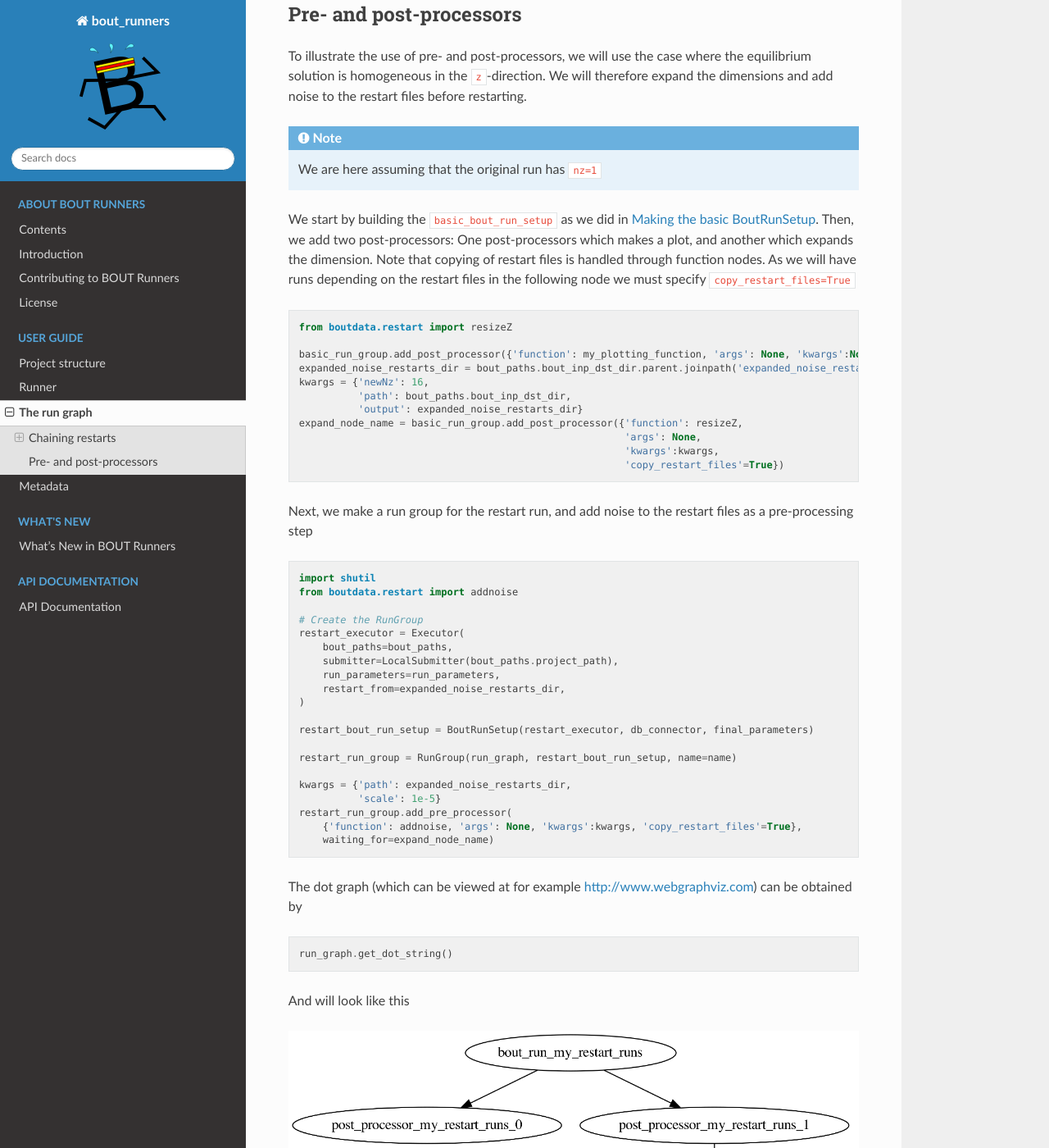
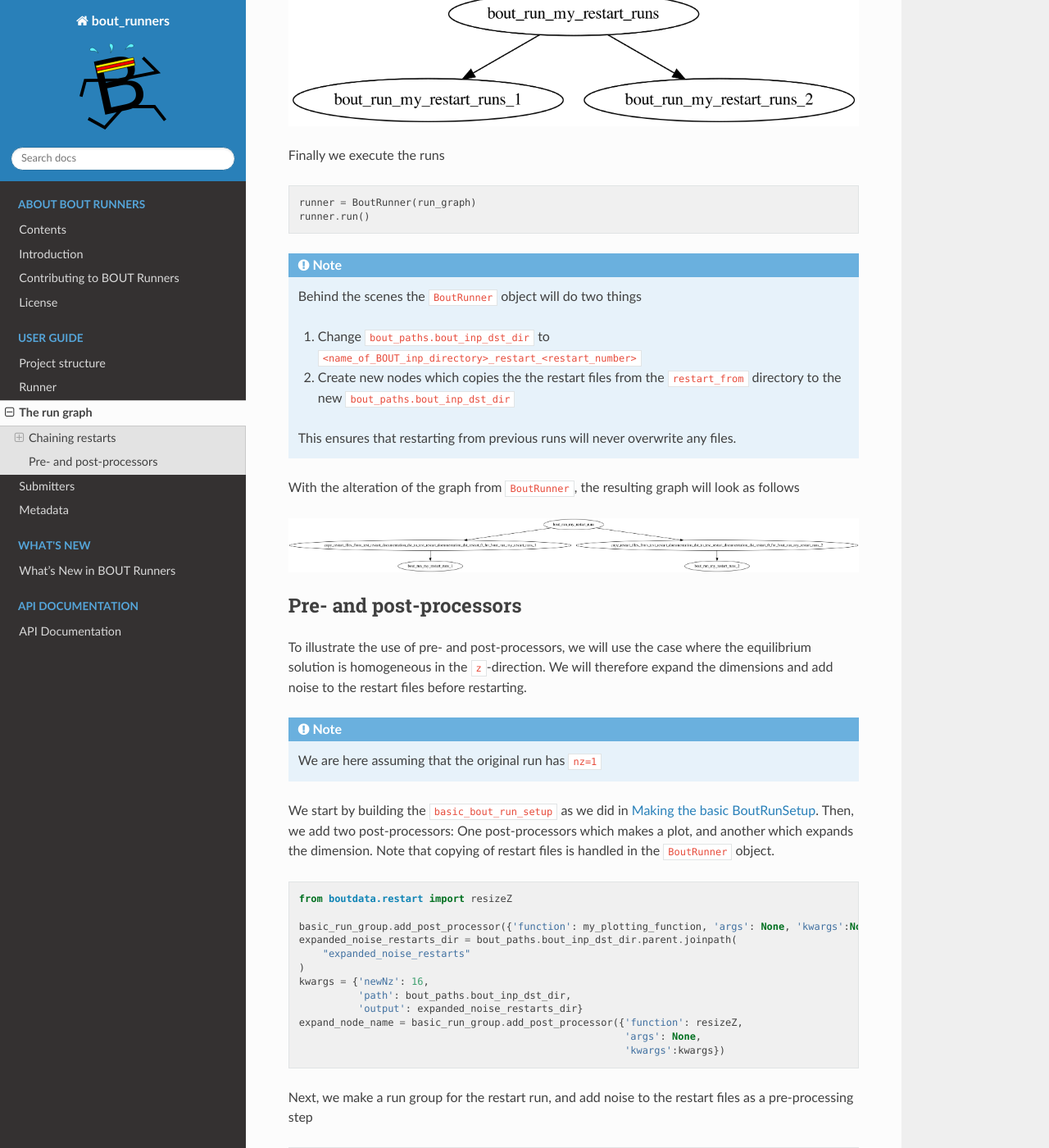
Before and after one commit to CELMA-project/bout_runners, a Sphinx documentation site: the page built from docs/source/examples/run_graph.rst, in a window 1280 px wide and 1400 px high, scrolled down 2702 px. Shown: the whole window at 82% size. Built offline with Sphinx 7.4.7 and the Read the Docs theme 2.0.0, drawn with Linux system fonts in a browser that asks for light colours; some of the changed text lies outside the part shown.

Commit message:
Updated documentation

```diff
--- a/CHANGELOG.rst
+++ b/CHANGELOG.rst
@@ -1,8 +1,8 @@
 BOUT Runners' changelog
-=======================
+***********************
 
-What's new in BOUT Runners 2.0
-------------------------------
+What's new in BOUT Runners 2.0.0
+================================
 Release date: TBA
 
 * Foo
--- a/docs/source/examples/run_graph.rst
+++ b/docs/source/examples/run_graph.rst
@@ -11,7 +11,12 @@
 
 The ``RunGraph`` is the directed acyclic graph that ``BoutRunners`` will execute.
 It's nodes contains instructions to be executed, whereas the edges describes it's dependencies.
-The execution of all nodes pointing to a specific node must successfully complete before the instructions of the specific node is to be be submitted.
+The execution of a node will not start until it's dependencies (i.e. nodes with edges directed towards the node under consideration) has successfully completed.
+For more details see :ref:`submitters<submitters>`
+
+``RunGraph`` is at a lower abstraction level than ``RunGroup``.
+Thus everything you can do through ``RunGroup`` you could do through the ``RunGraph``.
+However, the ``RunGroup`` automates the naming, the adding of nodes (with the appropriate ``submitter``) and the adding of edges.
 
 .. _ChainRestarts:
 
@@ -82,19 +87,28 @@
         run_parameters=run_parameters,
         restart_from=bout_paths.bout_inp_dst_dir,
     )
+    file_state_restorer.add(
+        restart_executor.bout_paths.bout_inp_dst_dir, force_mark_removal=True
+    )
 
-    restart_bout_run_setup = BoutRunSetup(restart_executor, db_connector, final_parameters)
+    restart_bout_run_setup = BoutRunSetup(
+        restart_executor, db_connector, final_parameters
+    )
 
-    RunGroup(run_graph, restart_bout_run_setup, name=name, waiting_for=basic_run_group.bout_run_node_name)
+    RunGroup(
+        run_graph,
+        restart_bout_run_setup,
+        name=name,
+        waiting_for=basic_run_group.bout_run_node_name,
+    )
 
 and the restart where we are changing the parameters are changing
 
 
 .. code:: python
 
-    new_run_parameters = RunParameters({'solver': {'adams_moulton': True}})
-    new_final_parameters = FinalParameters(default_parameters,
-                                           run_parameters)
+    new_run_parameters = RunParameters({"solver": {"adams_moulton": True}})
+    new_final_parameters = FinalParameters(default_parameters, run_parameters)
 
     restart_with_changing_parameters_executor = Executor(
         bout_paths=bout_paths,
@@ -102,10 +116,21 @@
         run_parameters=new_run_parameters,
         restart_from=bout_paths.bout_inp_dst_dir,
     )
+    file_state_restorer.add(
+        restart_with_changing_parameters_executor.bout_paths.bout_inp_dst_dir,
+        force_mark_removal=True,
+    )
 
-    BoutRunSetup(restart_with_changing_parameters_executor, db_connector, new_final_parameters)
+    BoutRunSetup(
+        restart_with_changing_parameters_executor, db_connector, new_final_parameters
+    )
 
-    RunGroup(run_graph, restart_bout_run_setup, name=name, waiting_for=basic_run_group.bout_run_node_name)
+    RunGroup(
+        run_graph,
+        restart_bout_run_setup,
+        name=name,
+        waiting_for=basic_run_group.bout_run_node_name,
+    )
 
 The dot graph (which can be viewed at for example http://www.webgraphviz.com) can be obtained by
 
@@ -126,11 +151,22 @@
 
 .. note::
 
-    The code above will not overwrite any files.
-    The new dump files can be found in the directory ``<name_of_BOUT_inp_directory>_restart_<restart_number>``.
+    Behind the scenes the ``BoutRunner`` object will do two things
+
+    1. Change ``bout_paths.bout_inp_dst_dir`` to ``<name_of_BOUT_inp_directory>_restart_<restart_number>``
+    2. Create new nodes which copies the the restart files from the ``restart_from`` directory to the new ``bout_paths.bout_inp_dst_dir``
+
+    This ensures that restarting from previous runs will never overwrite any files.
+
+With the alteration of the graph from ``BoutRunner``, the resulting graph will look as follows
+
+|restart_graph_full|
 
 .. |restart_graph| image:: https://raw.githubusercontent.com/CELMA-project/bout_runners/master/docs/source/_static/restart_graph.png
     :alt: Graph of chained restarts
+
+.. |restart_graph_full| image:: https://raw.githubusercontent.com/CELMA-project/bout_runners/master/docs/source/_static/restart_graph_full.png
+    :alt: Graph of chained restarts with alterations from BoutRunners
 
 Pre- and post-processors
 ========================
@@ -145,22 +181,22 @@
 
 We start by building the ``basic_bout_run_setup`` as we did in :ref:`Making the basic BoutRunSetup<basicBoutRunSetup>`.
 Then, we add two post-processors: One post-processors which makes a plot, and another which expands the dimension.
-Note that copying of restart files is handled through function nodes.
-As we will have runs depending on the restart files in the following node we must specify ``copy_restart_files=True``
+Note that copying of restart files is handled in the ``BoutRunner`` object.
 
 .. code:: python
 
     from boutdata.restart import resizeZ
 
     basic_run_group.add_post_processor({'function': my_plotting_function, 'args': None, 'kwargs':None})
-    expanded_noise_restarts_dir = bout_paths.bout_inp_dst_dir.parent.joinpath('expanded_noise_restarts')
+    expanded_noise_restarts_dir = bout_paths.bout_inp_dst_dir.parent.joinpath(
+        "expanded_noise_restarts"
+    )
     kwargs = {'newNz': 16,
               'path': bout_paths.bout_inp_dst_dir,
               'output': expanded_noise_restarts_dir}
     expand_node_name = basic_run_group.add_post_processor({'function': resizeZ,
                                                            'args': None,
-                                                           'kwargs':kwargs,
-                                                           'copy_restart_files'=True})
+                                                           'kwargs':kwargs})
 
 Next, we make a run group for the restart run, and add noise to the restart files as a pre-processing step
 
@@ -177,15 +213,23 @@
         restart_from=expanded_noise_restarts_dir,
     )
 
-    restart_bout_run_setup = BoutRunSetup(restart_executor, db_connector, final_parameters)
+    restart_bout_run_setup = BoutRunSetup(
+        restart_executor, db_connector, final_parameters
+    )
 
-    restart_run_group = RunGroup(run_graph, restart_bout_run_setup, name=name)
+    restart_run_group = RunGroup(
+        run_graph, restart_bout_run_setup, name=name
+    )
 
-    kwargs = {'path': expanded_noise_restarts_dir,
-              'scale': 1e-5}
+    kwargs = {'path': expanded_noise_restarts_dir, 'scale': 1e-5}
     restart_run_group.add_pre_processor(
-        {'function': addnoise, 'args': None, 'kwargs':kwargs, 'copy_restart_files'=True},
-        waiting_for=expand_node_name)
+        {
+            "function": return_none,
+            "args": None,
+            "kwargs": kwargs,
+        },
+        waiting_for=expand_node_name,
+    )
 
 The dot graph (which can be viewed at for example http://www.webgraphviz.com) can be obtained by
 
@@ -204,5 +248,12 @@
     runner = BoutRunner(run_graph)
     runner.run()
 
+With the alteration of the graph from ``BoutRunner``, the resulting graph will look as follows
+
+|expand_graph_full|
+
 .. |expand_graph| image:: https://raw.githubusercontent.com/CELMA-project/bout_runners/master/docs/source/_static/expand_graph.png
     :alt: Graph of expanding restarts
+
+.. |expand_graph_full| image:: https://raw.githubusercontent.com/CELMA-project/bout_runners/master/docs/source/_static/expand_graph_full.png
+    :alt: Expand graph of chained restarts with alterations from BoutRunners
--- a/docs/source/index.rst
+++ b/docs/source/index.rst
@@ -21,6 +21,7 @@
    structure
    examples/runner
    examples/run_graph
+   examples/submitters
    examples/metadata
 
 .. toctree::
--- a/docs/source/releases/index.rst
+++ b/docs/source/releases/index.rst
@@ -6,7 +6,7 @@
 .. toctree::
    :maxdepth: 1
 
-   2.0.rst
+   2.0.0.rst
 
 The changelog contains *all* nontrivial changes to ``BOUT Runners`` for the current version.
 
```
Also changed, not shown: docs/source/examples/submitters.rst (added, +30 -0 lines), docs/source/releases/2.0.0.rst (renamed from docs/source/releases/2.0.rst, +8 -8 lines), docs/source/_static/expand_graph_full.png (added), docs/source/_static/restart_graph_full.png (added), 4 other files.
